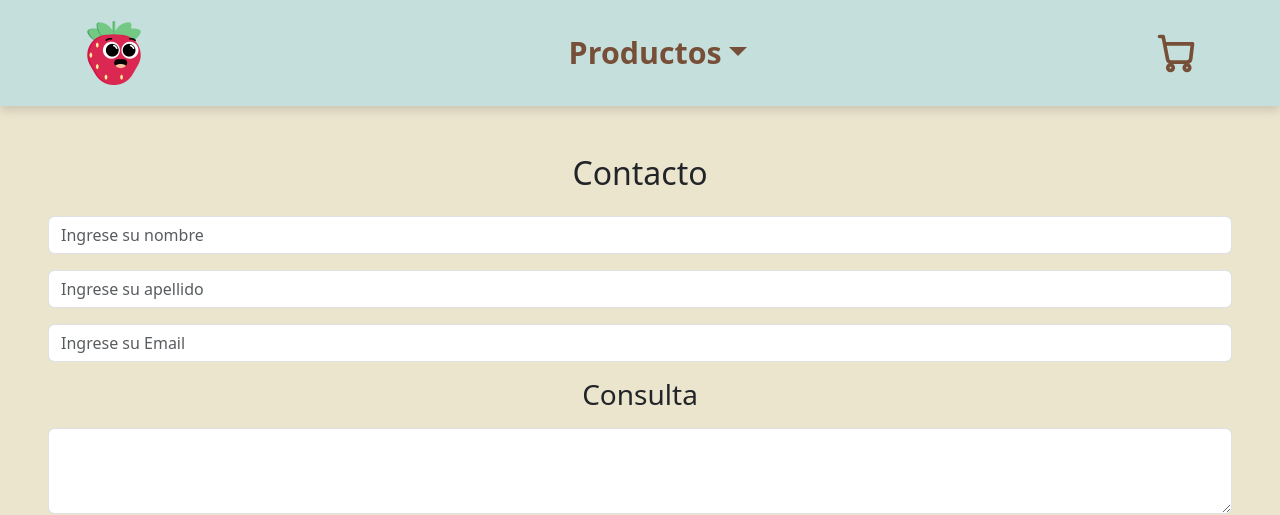
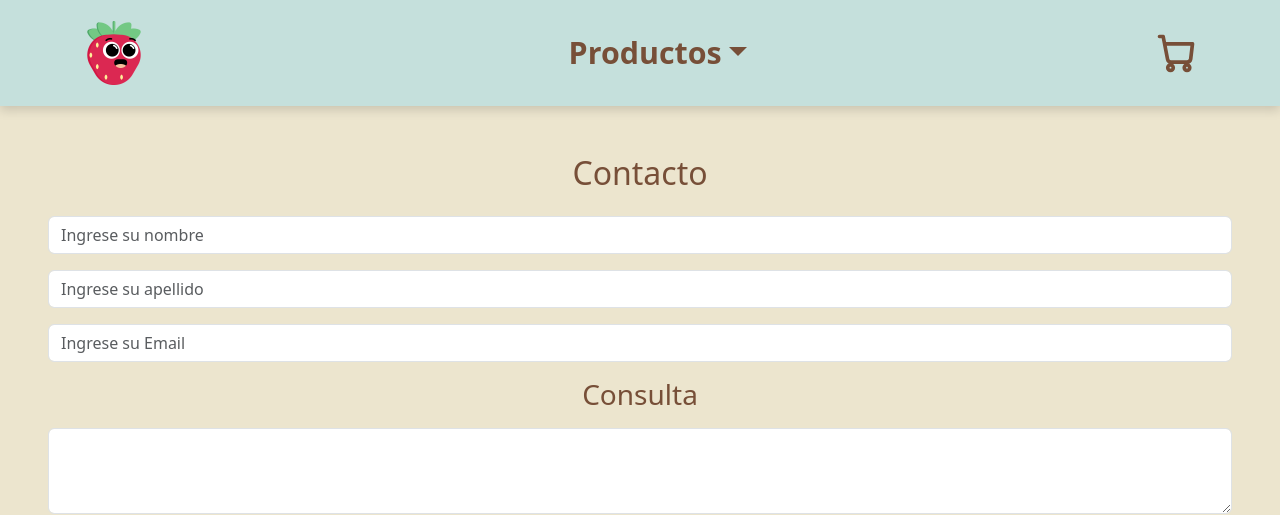
Before and after one commit to melisazatta/landing-zatta, a React (Vite) app: page /contacto in a window 1280 px wide. Shown: the top 515 px of the page. Built offline with nearby package versions, Linux system fonts and the light colour scheme.

Commit message:
validaciones contacto

```diff
--- a/src/components/Contacto.jsx
+++ b/src/components/Contacto.jsx
@@ -35,6 +35,15 @@ const Contacto = () => {
      setError('Por favor complete todos los datos.')
     return
   }
+  if (consulta.name.length < 3) {
+  setError("El nombre debe tener al menos 3 caracteres.")
+  return
+  }
+  if (consulta.lastname.length < 2) {
+  setError("El apellido debe tener al menos 2 caracteres.")
+  return
+  }
+
     try {
         setLoading(true)
 
@@ -58,15 +67,20 @@ const Contacto = () => {
         message:""
       })
 
-    } catch (error) {
-        console.log(error)
-    }
+    } catch(error){
+      Swal.fire({
+      icon: "error",
+      title: "Error",
+      text: "No se pudo enviar la consulta"
+})
+}
+
     setLoading(false)
 }
 
   return (
     <div className='m-5 text-center  min-vh-70'>
-        <h2 className='mb-4'>Contacto</h2>
+        <h2 className='mb-4' style={{color: "#774f38"}}>Contacto</h2>
 
         {error && <p style={{color: "red", fontWeight: "bold"}}>{error}</p>}
 
@@ -88,7 +102,7 @@ const Contacto = () => {
 
             <Form.Group className="mb-3" controlId="exampleForm.ControlTextarea1">
             <Form.Label>
-                <h3>Consulta</h3>
+                <h3 style={{color: "#774f38"}}>Consulta</h3>
                 </Form.Label>
             <Form.Control as="textarea" rows={3} name="message" value={consulta.message}
             onChange={consultaData} />
--- a/src/components/EmptyCart.jsx
+++ b/src/components/EmptyCart.jsx
@@ -6,7 +6,7 @@ const EmptyCart = () => {
     return (
         <div>
             <h1>Tu carrito está vacío!</h1>
-            <h2 className="text-center px-3">Te invitamos a ver nuestros productos</h2>
+            <h2 className="text-center px-3" style={{color: "#774f38"}}>Te invitamos a ver nuestros productos</h2>
 
              <img
                     src={Carrovacio}
```
